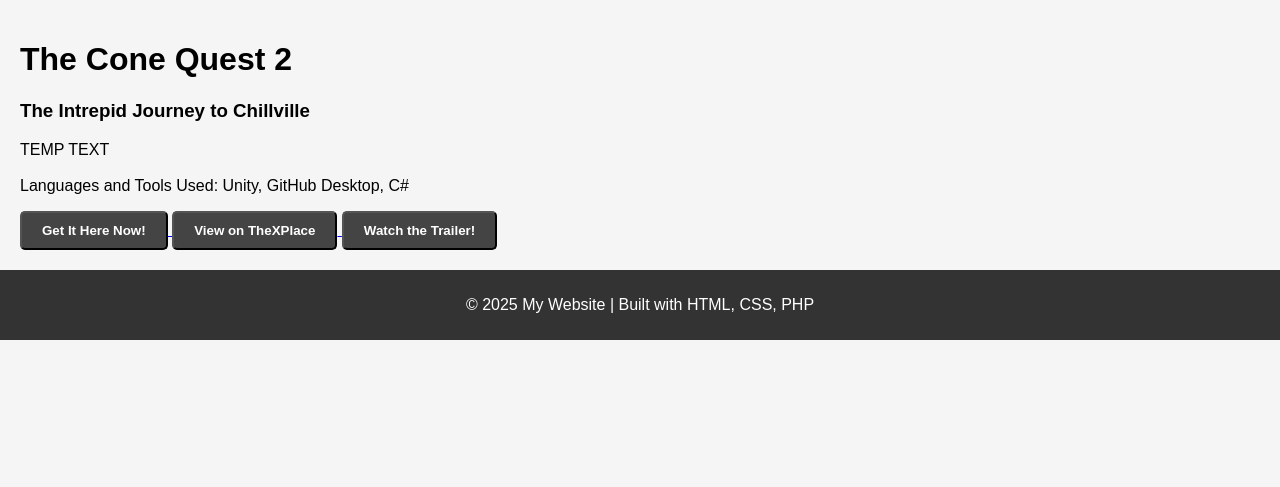
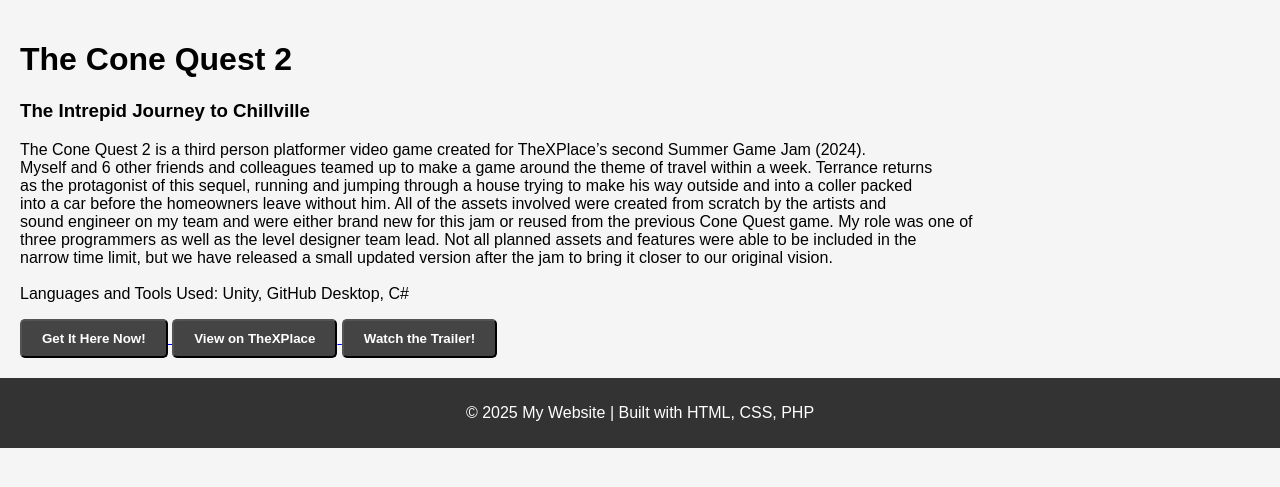
Before and after one commit to ZachM1ch/handmade-sites, a PHP site: page /portfolio/cone_quest_two.php in a window 1280 px wide. Shown: the part 59-546 px from the top of the page. Run offline with PHP 8.4, Linux system fonts and the light colour scheme.

Commit message:
Updated cone quest pages

```diff
--- a/portfolio/cone_quest_two.php
+++ b/portfolio/cone_quest_two.php
@@ -2,7 +2,13 @@
 
 <h1>The Cone Quest 2</h1>
 <h3>The Intrepid Journey to Chillville</h3>
-<p>TEMP TEXT<br>
+<p>The Cone Quest 2 is a third person platformer video game created for TheXPlace’s second Summer Game Jam (2024). <br>
+Myself and 6 other friends and colleagues teamed up to make a game around the theme of travel within a week.  Terrance returns <br>
+as the protagonist of this sequel, running and jumping through a house trying to make his way outside and into a coller packed <br>
+into a car before the homeowners leave without him.  All of the assets involved were created from scratch by the artists and <br>
+sound engineer on my team and were either brand new for this jam or reused from the previous Cone Quest game. My role was one of <br>
+three programmers as well as the level designer team lead.  Not all planned assets and features were able to be included in the <br>
+narrow time limit, but we have released a small updated version after the jam to bring it closer to our original vision.<br>
 <br>Languages and Tools Used: Unity, GitHub Desktop, C#</p>
 
 <a href="https://team-cone-quest.itch.io/the-cone-quest-2">
```
Also changed, not shown: portfolio/cone_quest_one.php (+5 -5 lines).
